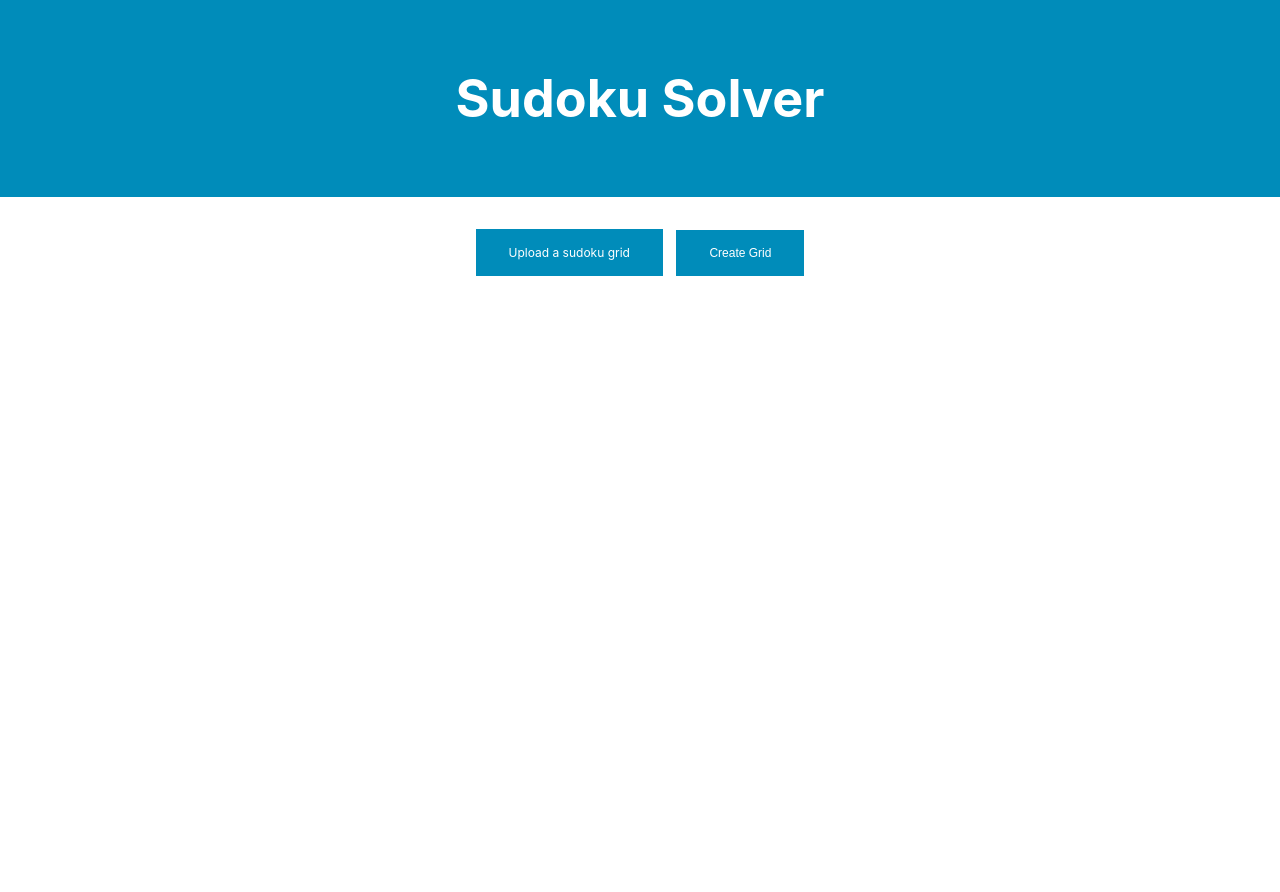
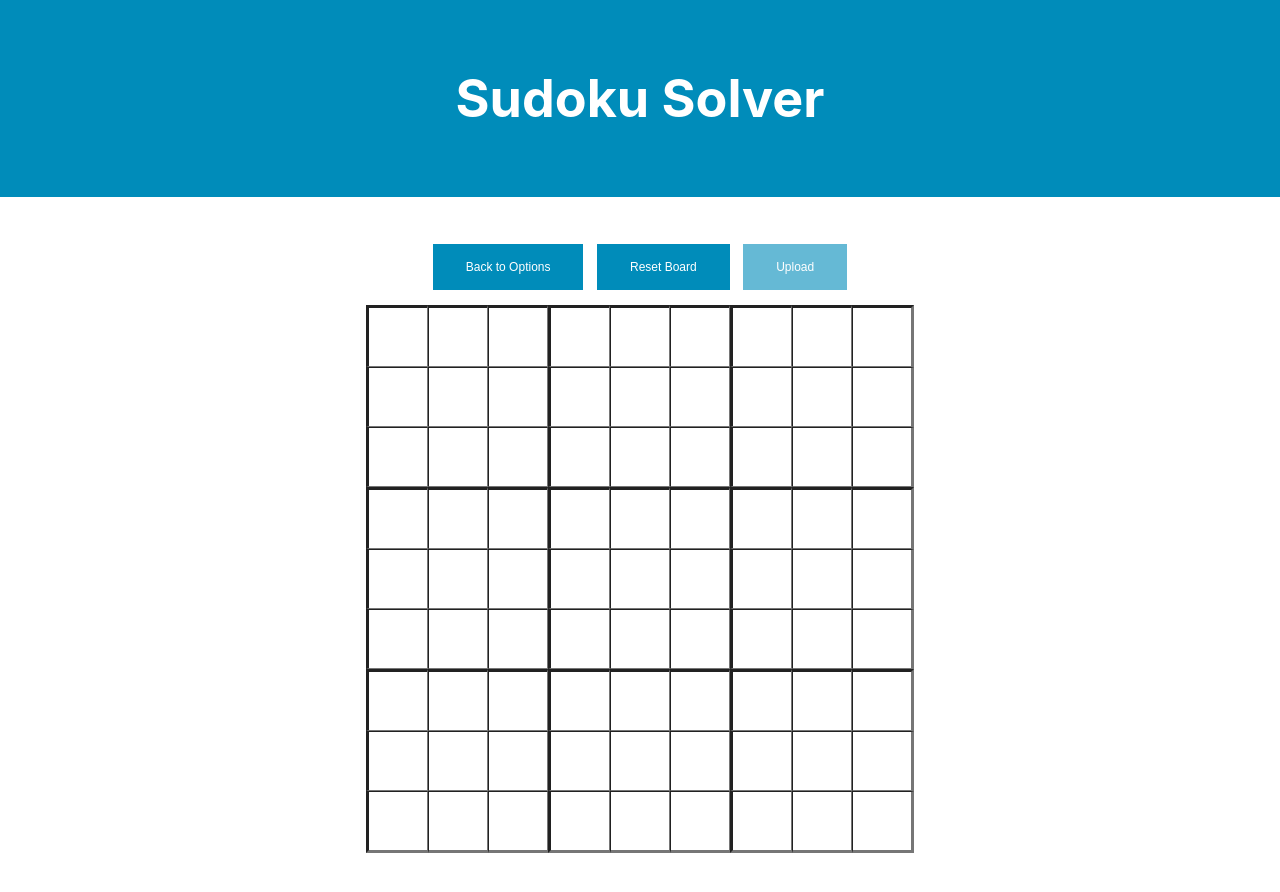
Before and after one commit to AdrianJendo/Sudoku-Solver, a React (Create React App) app: page / in a window 1280 px wide. Both pictures are taken after a click on the button "Create Grid". Shown: the top 892 px of the page. Before the commit the page ends 800 px from the top, so only its background shows below. Built offline with nearby package versions, Linux system fonts and the light colour scheme.

Commit message:
all functionality done

```diff
--- a/src/App.css
+++ b/src/App.css
@@ -123,3 +123,12 @@
 .grid-options {
   margin-bottom : "5px";
 }
+
+.not-allowed {
+  cursor: not-allowed !important;
+}
+
+.unclickable {
+  opacity: 0.6;
+  pointer-events: none;
+}
--- a/src/App.js
+++ b/src/App.js
@@ -1,22 +1,29 @@
-import { useEffect, useState } from 'react';
-import {generateSudoku, checkSolution} from './sudoku/sudoku';
+import { useEffect, useState, useRef } from 'react';
+import {generateSudoku, checkSolution, create_grid} from './sudoku/sudoku';
 import {SudokuBoard} from './components/SudokuBoard';
 import './App.css';
-import { GridOptions } from './components/gridOptions';
+import { GridOptions } from './components/GridOptions';
+import {solveSudoku } from './components/SudokuSolver';
 
 
+const MIN_GRID_VALUES = 17;
 
 function App() {
 
+  const grid = useRef([]);
   const [sudoku, setSudoku] = useState([]);
+  const [userSudoku, setUserSudoku] = useState([]);
+  const [userSudokuSolution, setUserSudokuSolution] = useState([]);
+  const [userSudokuValues, setUserSudokuValues] = useState(0);
   const [reset, setReset] = useState(true);
   const [selectedFile, setSelectedFile] = useState(null);
   const [fileUploaded, setFileUploaded] = useState(false);
-  const [secondFileUploaded, setSecondFileUploaded] = useState(false);
 
+  /*
+  //run only once on render
   useEffect( () => {
-    //setSudoku(generateSudoku(0));
   }, []);
+  */
 
   const updateTime = (elapsed) => {
     //We can use this approach since time is not nested in the state object
@@ -26,10 +33,21 @@ function App() {
   }
 
   const resetBoard = () => {
-    setSudoku(generateSudoku(selectedFile));
+    if(selectedFile){
+      setSudoku(generateSudoku(selectedFile));
+    }
+    else if (userSudokuSolution && grid){
+      console.log(grid, userSudokuSolution);
+      setSudoku(create_grid(grid.current, true, userSudokuSolution));
+    }
+    else{
+      alert('Error Resetting the grid');
+    }
   }
 
   const handleChange = (e) => {
+    e.value = isNaN(e.value) ? 0 : e.value;
+
     //https://blog.logrocket.com/a-guide-to-usestate-in-react-ecb9952e406c/#howtoupdatestateinanestedobjectinreactwithhooks
     //This method is required for nested objects
     //We create an additional item in the state object < sudoku : {sudoku : value } > but this is neccessary since we need to do multiple nests
@@ -38,6 +56,10 @@ function App() {
       sudoku: {         //recreate the object that contains the field to update
         ...prevState.sudoku,  //copy all the fields of the object
         value: prevState.rows[e.row].cols[e.col].value = e.value //overwrite the value of the field to update
+        //This is a cheeky way to update the state. "...prevState.sudoku" copies the previous state of sudoku
+        //and assignment operator : "prevState.rows[e.row].cols[e.col].value = e.value" updates the vaue we want in state
+        //-> this is the reason that console.log(sudoku) at the bottom will display the updated sudoku. (notice how the 'value:' field is one iteration behind)
+        //Creating the value field is a bi-product of updating state this way
       }
     }));
     if(!sudoku.solved){
@@ -46,9 +68,66 @@ function App() {
         setSudoku(prevState => {return{...prevState, solved:true}})
       }
     }
+    console.log(sudoku)
   }
 
-  const solveSudoku = (e) => {
+
+  const handleUserChange = (e) => {
+    e.value = isNaN(e.value) ? 0 : e.value;
+
+    let g = [];
+    for(let i =0; i<userSudoku.rows.length; ++i){
+      const arr = [];
+      for(let j = 0; j<userSudoku.rows[0].cols.length; j++){
+        arr.push(userSudoku.rows[i].cols[j].value);
+      }
+      g.push(arr);
+    }
+    grid.current = g;
+
+    setUserSudoku(prevState => ({
+      ...prevState,     //copy all other fields/objects
+      event: {
+        value: prevState.rows[e.row].cols[e.col].value = e.value,
+        e_row: e.row,
+        e_col : e.col
+      }
+    }));
+  }
+
+  useEffect(() => {
+    if(userSudoku.rows && grid.current.length > 0 && userSudoku.event){
+      const updateCount = (grid.current[userSudoku.event.e_row][userSudoku.event.e_col] === userSudoku.event.value) || (grid.current[userSudoku.event.e_row][userSudoku.event.e_col] > 0 && userSudoku.event.value !== 0) ? false : true;
+
+      grid.current[userSudoku.event.e_row][userSudoku.event.e_col] = userSudoku.event.value;
+      if(updateCount){
+        if(userSudoku.event.value !== 0){
+          setUserSudokuValues(u => u+1);
+        }
+        else{
+          setUserSudokuValues(u => u-1);
+        }
+      }
+    }
+  }, [userSudoku]);
+
+  useEffect(() => {
+    if(userSudokuValues >= MIN_GRID_VALUES){
+      let solution = solveSudoku(grid.current);
+      if(solution){
+        setUserSudokuSolution(solution);
+      }
+      else{
+        setUserSudokuSolution([]);
+      }
+    }
+    else{
+      setUserSudokuSolution([]);
+    }
+  }, [userSudokuValues]);
+
+
+  const solveSudokuGrid = (e) => {
     if(sudoku.solution !== null){
       setSudoku(prevState => ({
         ...prevState,
@@ -63,7 +142,6 @@ function App() {
       }))
       if(!sudoku.solved){
         setSudoku(prevState => {return{...prevState, solved:true, solveByAlgo:true}});
-        //console.log(sudoku)
       }
     }
     else{
@@ -89,10 +167,6 @@ function App() {
     fileReader.onloadend = (e) => {
       const content = e.target.result;
       setSelectedFile(content);
-      if (fileUploaded){
-        setSecondFileUploaded(false);
-      }
-
     }
   }
 
@@ -102,11 +176,36 @@ function App() {
       if(s){
         setSudoku(s);
         setFileUploaded(true);
-        setSecondFileUploaded(true);
+        setReset(false);
       }
       else{
         alert('Please upload a valid sudoku grid')
       }
+    }
+  }
+
+  const handleUserReset = () => {
+    setReset(true);
+    setSelectedFile(null);
+    setFileUploaded(false);
+    setUserSudoku([]);
+    setUserSudokuValues(0);
+    setUserSudokuSolution([]);
+  }
+
+  const handleUserGrid = (input) => {
+    if(input === 'create' || input === 'reset') {
+      const temp_grid = '0'.repeat(81); //Create an array of 0s so that the user can insert the values they want
+      const sudoku = generateSudoku(temp_grid, true);
+      setUserSudoku(sudoku);
+      setUserSudokuValues(0);
+    }
+    else if (input === 'upload'){
+      console.log(grid, userSudokuSolution);
+      setSudoku(create_grid(grid.current, true, userSudokuSolution));
+      setFileUploaded(true);
+      setReset(false);
+      setUserSudoku([]);
     }
   }
 
@@ -120,12 +219,16 @@ function App() {
         fileUploadHandler = {fileUploadHandler}
         selectedFile = {selectedFile}
         fileUploaded = {fileUploaded}
-        secondFileUploaded = {secondFileUploaded}
         onClickHandler={onClickHandler}
         reset = {reset}
+        handleReset = {handleUserReset}
+        handleUserGrid = {handleUserGrid}
+        userSudoku = {userSudoku.length !== 0}
+        userSudokuSolvable = {userSudokuSolution.length !== 0}
       />
-      {selectedFile !== null && fileUploaded && <SudokuBoard sudoku = {sudoku} onChange={handleChange} updateTime={updateTime} resetBoard = {resetBoard}/>}
-      {selectedFile !== null && fileUploaded && !sudoku.solved && <button className='solve_sudoku button' onClick={solveSudoku}>Solve</button>}
+      {userSudoku.length !== 0 && <SudokuBoard sudoku = {userSudoku} onChange = {handleUserChange} userSudoku = {true}/>}
+      {(selectedFile !== null || userSudokuSolution) && fileUploaded && <SudokuBoard sudoku = {sudoku} onChange={handleChange} updateTime={updateTime} resetBoard = {resetBoard}/>}
+      {(selectedFile !== null || userSudokuSolution) && fileUploaded && !sudoku.solved && <button className='solve_sudoku button' onClick={solveSudokuGrid}>Solve</button>}
     </div>
   );
 }
--- a/src/components/SudokuBoard.js
+++ b/src/components/SudokuBoard.js
@@ -10,7 +10,7 @@ export function SudokuBoard(props) {
     //cannot render objects... must break down to smallest components
     return (
         <div>
-            {!sudoku.solved && <Timer time = {sudoku.time} updateTime = {updateTime} />}
+            {!sudoku.solved && updateTime && <Timer time = {sudoku.time} updateTime = {updateTime} />}
             {sudoku.solved && <Result sudoku = {sudoku} resetBoard = {resetBoard} />}
 
             {sudoku.length !== 0 && sudoku.rows && sudoku.rows.map(row => (
--- a/src/components/SudokuSolver.js
+++ b/src/components/SudokuSolver.js
@@ -51,7 +51,9 @@ function isError(solution, row, col) {
 
 export function solveSudoku(grid) {
     //copy of original grid to do solution
+    let start = new Date();
     let solution = deepCopy(grid);
+
 
     //variable stuff
     let count = 0;
@@ -62,6 +64,11 @@ export function solveSudoku(grid) {
         if (count === -1){
             console.log('Sudoku not solvable');
             //break;
+            return null;
+        }
+
+        if ((new Date() - start)/1000 > 7){
+            alert('Timeout');
             return null;
         }
 
--- a/src/components/gridOptions.js
+++ b/src/components/gridOptions.js
@@ -5,25 +5,38 @@ export function GridOptions(props) {
     const {fileUploadHandler,
         selectedFile,
         fileUploaded,
-        secondFileUploaded,
         onClickHandler,
-        reset} = props;
+        reset,
+        handleReset,
+        handleUserGrid,
+        userSudoku,
+        userSudokuSolvable} = props;
 
 
     return (
         <div className = 'grid-options'>
-            {reset && <div>
+            {reset && !userSudoku && <div>
                 <input type="file" className = "input-file" id="file" accept = ".txt" onChange={fileUploadHandler}/>
                 <label className = "button" htmlFor="file">Upload a sudoku grid</label>
 
                 &nbsp;&nbsp;&nbsp;
 
                 {selectedFile !== null && !fileUploaded && <button type="button" className="button" onClick={onClickHandler}>Upload</button>}
-                {selectedFile !== null && fileUploaded && !secondFileUploaded && <button type="button" className="button" onClick={onClickHandler}>Update</button>}
+                {selectedFile === null && <button className="button" onClick = {() => handleUserGrid('create')}> Create Grid </button>}
+            </div>}
+            {!reset && <button className='button' onClick = {handleReset}>New Grid</button>}
+            {userSudoku && <div style = {{padding: '15px 32px'}}>
+                <button className="button" onClick = {handleReset}> Back to Options </button>
+                &nbsp;&nbsp;&nbsp;
+                <button className="button" onClick = {() => handleUserGrid('reset')}> Reset Board </button>
+                &nbsp;&nbsp;&nbsp;
+                <span className={!userSudokuSolvable ? "not-allowed":""}>
+                    <button className={!userSudokuSolvable ? "button unclickable":"button"} onClick = {() => handleUserGrid('upload')}>
+                        Upload
+                    </button>
+                </span>
 
-                {selectedFile == null && <button className="button" > Create Grid </button>}
             </div>}
-            {!reset && <button>Reset</button>}
 
 
       </div>
--- a/src/sudoku/sudoku.js
+++ b/src/sudoku/sudoku.js
@@ -1,30 +1,9 @@
 import {solveSudoku} from '../components/SudokuSolver'
 
-export function generateSudoku(text) {
-
-
-  let temp_grid = String(text).replace(/(\r\n|\n|\r)/gm, "").split(" ").filter(el => el !== "");
-  temp_grid = temp_grid.length === 81 ? temp_grid : String(text).replace(/(\r\n|\n|\r)/gm, "").split("").filter(el => el !== "");
-  temp_grid = temp_grid.map(el => parseInt(el));
-
-  if (temp_grid.length === 81 && temp_grid.every(el => el < 10 && el >= 0)){
-    const grid = [];
-    while (temp_grid.length) grid.push(temp_grid.splice(0,9));
-    /*
-    const grid = [
-      [ 0, 0, 9, 2, 0, 0, 0, 0, 3 ],
-      [ 0, 7, 0, 0, 8, 0, 0, 6, 0 ],
-      [ 3, 0, 0, 0, 0, 9, 7, 0, 0 ],
-      [ 5, 0, 0, 0, 0, 2, 4, 0, 0 ],
-      [ 0, 1, 0, 0, 3, 0, 0, 5, 0 ],
-      [ 0, 0, 3, 7, 0, 0, 0, 0, 2 ],
-      [ 0, 0, 5, 8, 0, 0, 0, 0, 1 ],
-      [ 0, 2, 0, 0, 7, 0, 0, 9, 0 ],
-      [ 6, 0, 0, 0, 0, 4, 3, 0, 0 ],
-    ];*/
+export function create_grid(grid, userGenerated, solution = null) {
   const result = {
     rows: [],
-      solution : solveSudoku(grid),
+    solution : !userGenerated ? solveSudoku(grid) : solution ? solution : null,
     time: 0,
     solved: false,
     solveByAlgo: false
@@ -38,7 +17,7 @@ export function generateSudoku(text) {
         row: i,
         col: j,
         value: value,
-          readonly: value !== 0,
+        readonly: (!userGenerated || solution) && value !== 0,
 
         top_left : i%3===0 && j%3===0,
         top_mid : i%3===0 && j%3===1,
@@ -60,6 +39,31 @@ export function generateSudoku(text) {
   return result;
 }
 
+export function generateSudoku(text, userGenerated = false) {
+
+  let temp_grid = String(text).replace(/(\r\n|\n|\r)/gm, "").split(" ").filter(el => el !== "");
+  temp_grid = temp_grid.length === 81 ? temp_grid : String(text).replace(/(\r\n|\n|\r)/gm, "").split("").filter(el => el !== "");
+  temp_grid = temp_grid.map(el => parseInt(el));
+
+  if (temp_grid.length === 81 && temp_grid.every(el => el < 10 && el >= 0)){
+    const grid = [];
+    while (temp_grid.length) grid.push(temp_grid.splice(0,9));
+    /*
+    const grid = [
+      [ 0, 0, 9, 2, 0, 0, 0, 0, 3 ],
+      [ 0, 7, 0, 0, 8, 0, 0, 6, 0 ],
+      [ 3, 0, 0, 0, 0, 9, 7, 0, 0 ],
+      [ 5, 0, 0, 0, 0, 2, 4, 0, 0 ],
+      [ 0, 1, 0, 0, 3, 0, 0, 5, 0 ],
+      [ 0, 0, 3, 7, 0, 0, 0, 0, 2 ],
+      [ 0, 0, 5, 8, 0, 0, 0, 0, 1 ],
+      [ 0, 2, 0, 0, 7, 0, 0, 9, 0 ],
+      [ 6, 0, 0, 0, 0, 4, 3, 0, 0 ],
+    ];*/
+
+    return create_grid(grid, userGenerated);
+  }
+
   return false;
 }
 
```
Also changed, not shown: src/TODO.md (added, +5 -0 lines), src/components/Timer.js (+8 -3 lines), 1 other file (tests, documents, lock files or other folders). Lines whose indentation alone changed are shown as unchanged.
